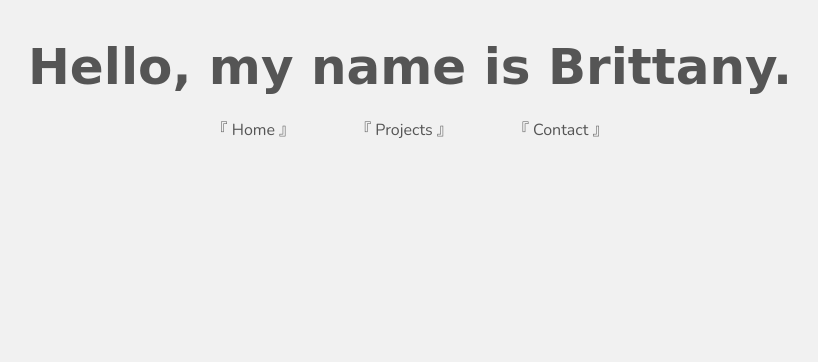
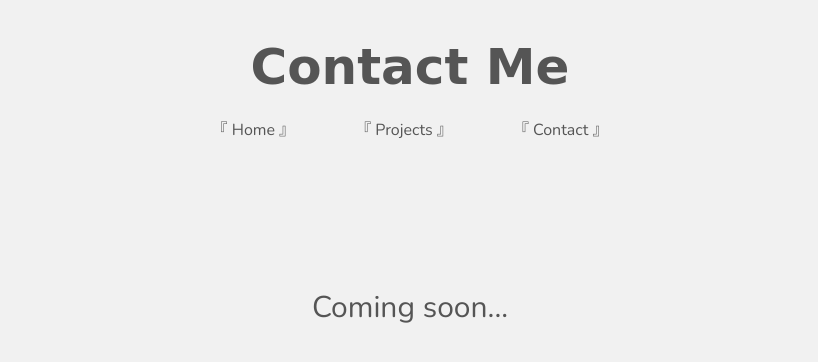
Before and after one commit to llastflowers/new-portfolio, a plain HTML site: page contact.html in a window 1280 px wide. Shown: the whole page, without its empty margins (230-1048 px from the left). Drawn offline with nearby package versions, Linux system fonts and the light colour scheme; a web font is replaced by a local one.

Commit message:
coming soon placeholders and new header text

```diff
--- a/contact.html
+++ b/contact.html
@@ -11,12 +11,13 @@
 
 <body>
     <header>
-        <h1>Hello, my name is Brittany.</h1>
+        <h1>Contact Me</h1>
         <nav>
           <a href="/index.html">『 Home 』</a>
           <a href="/projects.html">『 Projects 』</a>
           <a href="/contact.html">『 Contact 』</a>
         </nav>
+        <span>Coming soon...</span>
     </header>
     <script type="module" src="app.js"></script>
 </body>
--- a/style.css
+++ b/style.css
@@ -85,3 +85,10 @@ p, li {
   margin: 0 1.5%;
   width: 450px;
 }
+
+span {
+  margin: 10% auto;
+  text-align: center;
+  font-family: 'Nunito', sans-serif;
+  font-size: 30px;
+}
```
Also changed, not shown: projects.html (+2 -1 lines).
